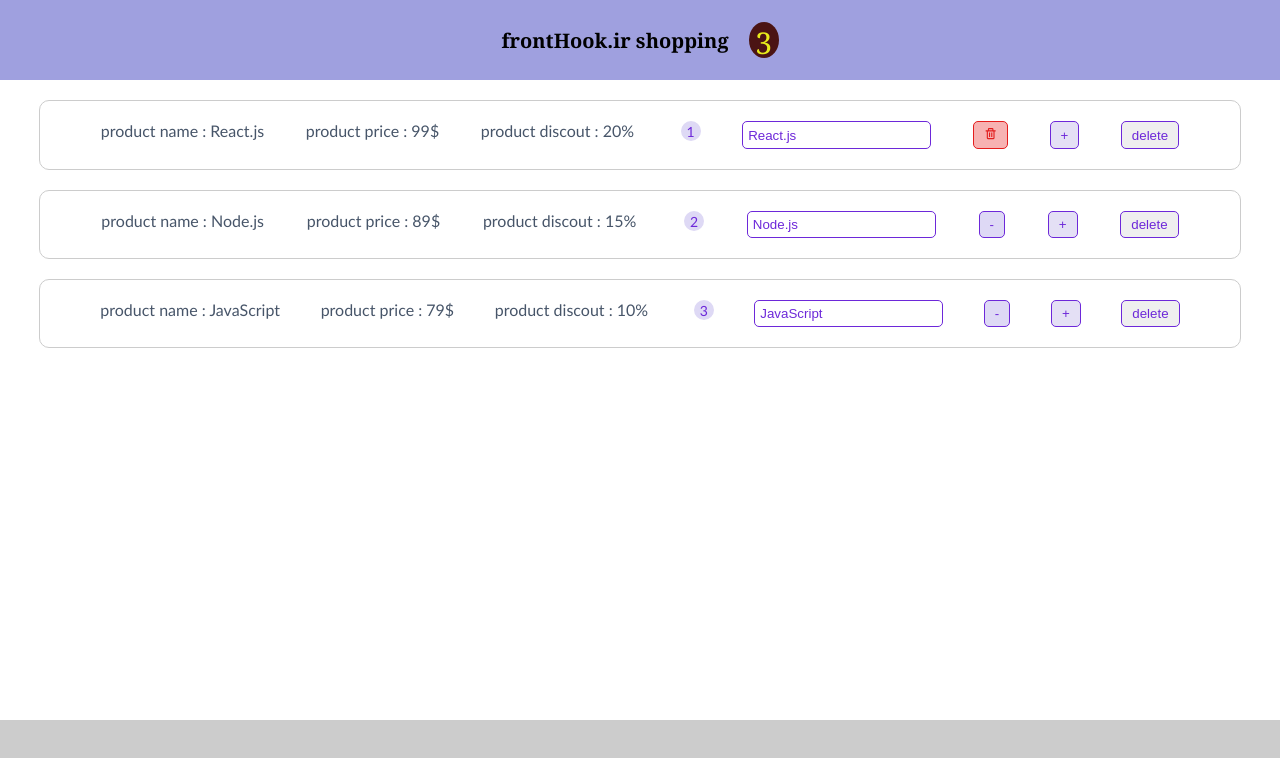
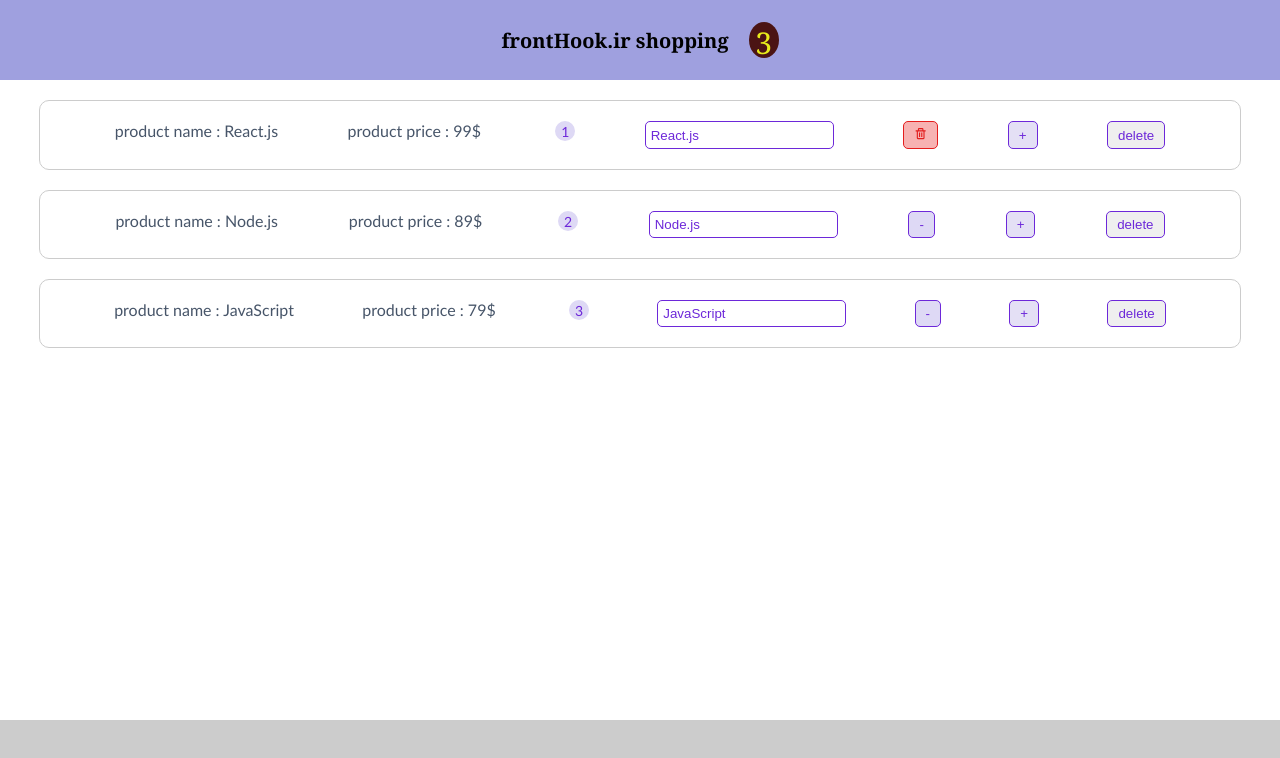
Before and after one commit to Ali-DoostAli/React-course, a React (Create React App) app: page / in a window 1280 px wide. Shown: the top 758 px of the page. Built offline with nearby package versions, Linux system fonts and the light colour scheme.

Commit message:
check-CDU-method-in update-setState

```diff
--- a/src/App.js
+++ b/src/App.js
@@ -4,15 +4,15 @@ import NavBar from "./components/Navbar/NavBar";
 import ProductList from "./components/Product/ProductList";
 
 class App extends React.Component {
-  constructor(){
-    super()
-    console.log('App.js constructor');
+  constructor() {
+    super();
+    console.log("App.js constructor");
   }
   state = {
     products: [
-      { title: "React.js", price: "99$", discout: "20%", id: 1, quantity: 1 },
-      { title: "Node.js", price: "89$", discout: "15%", id: 2, quantity: 2 },
-      { title: "JavaScript", price: "79$", discout: "10%", id: 3, quantity: 3 },
+      { title: "React.js", price: "99$", id: 1, quantity: 1 },
+      { title: "Node.js", price: "89$", id: 2, quantity: 2 },
+      { title: "JavaScript", price: "79$", id: 3, quantity: 3 },
     ],
   };
   removeHandler = (id) => {
@@ -23,10 +23,17 @@ class App extends React.Component {
 
   incrementHandler = (id) => {
     console.log("incremented", id);
-    const products = [...this.state.products];
-    const findItem = products.find((p) => p.id === id);
-    findItem.quantity++;
+    const index = this.state.products.findIndex((item) => item.id === id);
+    console.log(index);
+    const product = { ...this.state.products[index] };
+    product.quantity++;
+    const products = [ ...this.state.products ];
+    products[index] = product;
     this.setState({ products });
+    // const products = [...this.state.products];
+    // const findItem = products.find((p) => p.id === id);
+    // findItem.quantity++;
+    // this.setState({ products });
   };
 
   decrementHandler = (id) => {
@@ -43,7 +50,6 @@ class App extends React.Component {
   };
 
   onChangeHandler = (e, id) => {
-    // console.log(e.target.value , id);
     const products = [...this.state.products];
     const findItem = products.find((p) => p.id === id);
     findItem.title = e.target.value;
@@ -51,17 +57,17 @@ class App extends React.Component {
   };
 
   componentDidMount() {
-    console.log('App.js componentDidMount');
-  };
+    console.log("App.js componentDidMount");
+  }
   shouldComponentUpdate(nextProps, nextState) {
     return true;
   }
 
   render() {
-    console.log('App.js render');
+    console.log("App.js render");
     return (
       <div className="container" id="title">
-        <NavBar totalItems={this.state.products.filter((p) => p.quantity > 0).length} />
+        <NavBar totalItems={this.state.products.length} />
         <ProductList
           products={this.state.products}
           onDelete={this.removeHandler}
--- a/src/components/Product/Product.js
+++ b/src/components/Product/Product.js
@@ -12,7 +12,6 @@ class Product extends Component {
       <div className={styles.product}>
       <p>product name : {product.title}</p>
       <p>product price : {product.price}</p>
-       <p>product discout : {product.discout}</p>
        <span className={styles.quantity}>{product.quantity}</span>
        <input
       className={styles.input}
```
